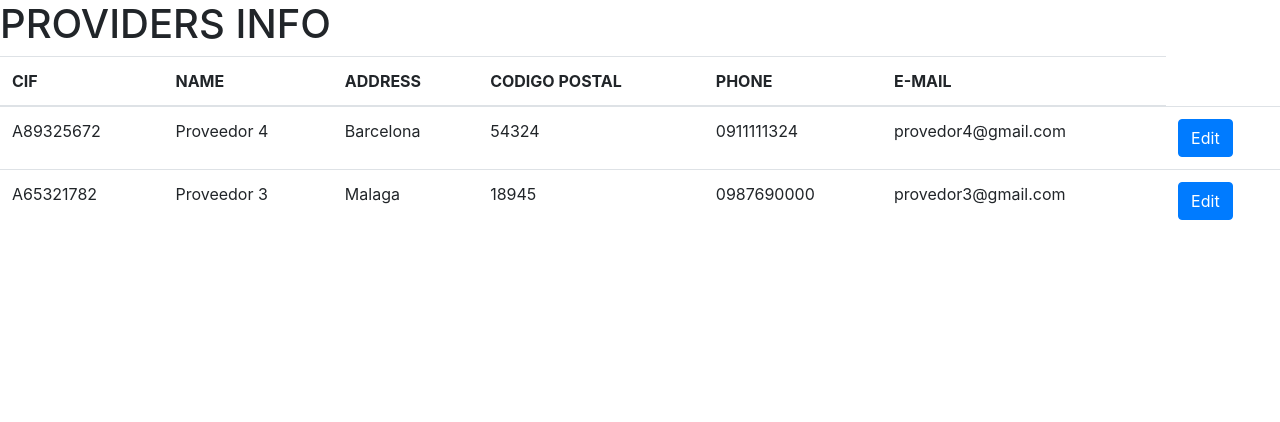
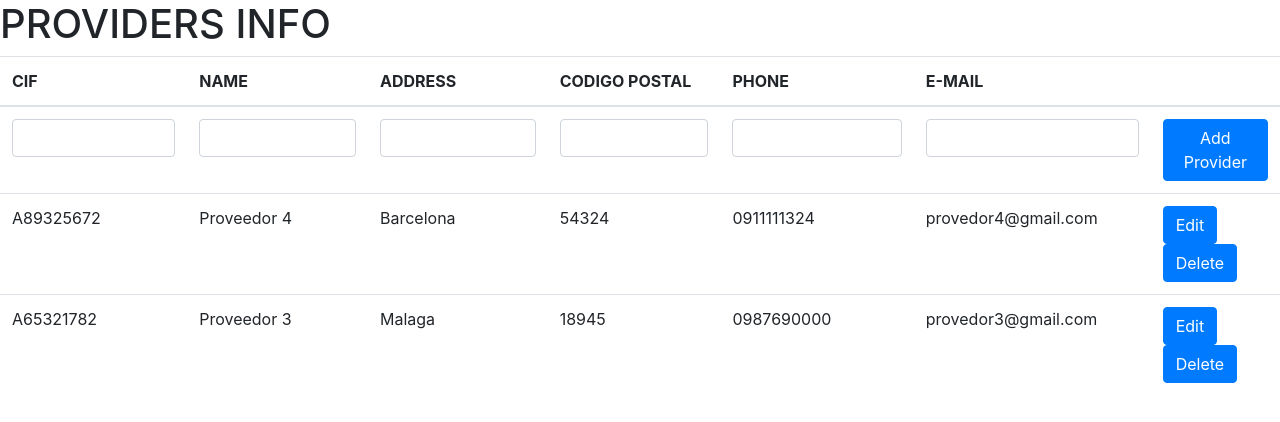
Before and after one commit to CAVA1611/providers-frontend, a React (Create React App) app: page / in a window 1280 px wide. Shown: the top 422 px of the page. Built offline with nearby package versions, Linux system fonts and the light colour scheme.

Commit message:
Added support for NEW, DELETE & EDIT Provider

```diff
--- /dev/null
+++ b/src/EditProvider.js
@@ -0,0 +1,26 @@
+import React from 'react';
+
+function EditProvider(props) {
+    const handleChange = event => {
+        props.onChange({...props.provider, [event.target.name]: event.target.value})
+    }
+    return (
+        <tr>
+            <td><input className="form-control" name="cif" value={props.provider.cif} onChange={handleChange}></input></td>
+            <td><input className="form-control" name="name" value={props.provider.name} onChange={handleChange}></input></td>
+            <td><input className="form-control" name="address" value={props.provider.address} onChange={handleChange}></input></td>
+            <td><input className="form-control" name="cp" value={props.provider.cp} onChange={handleChange}></input></td>
+            <td><input className="form-control" name="phone" value={props.provider.phone} onChange={handleChange}></input></td>
+            <td><input className="form-control" name="email" value={props.provider.email} onChange={handleChange}></input></td>
+            <td>
+                <button className="btn btn-primary" onClick={() => props.onSave(props.provider)} >Save</button>
+                <button className="btn btn-primary" onClick={() => props.onCancel(props.provider)}>Cancel</button>
+            </td>
+
+
+        </tr>
+    )
+
+}
+
+export default EditProvider;
--- /dev/null
+++ b/src/NewProvider.js
@@ -0,0 +1,50 @@
+import React from 'react';
+
+
+class NewProvider extends React.Component {
+    constructor(props){
+    super(props);
+    this.state = {cif: '', name:'', addess: '', cp: '', phone:'', email:''};
+    this.changeProvider = this.changeProvider.bind(this);
+    this.clickAdd = this.clickAdd.bind(this);
+    }
+
+    changeProvider(event){
+        const name = event.target.name;
+        const value = event.target.value;
+        this.setState({
+            [name]: value
+        });
+
+    }
+
+
+    clickAdd() {
+        this.props.onAddProvider(this.state);
+        this.setState({
+            cif: '', name:'', addess: '', cp: '', phone:'', email:''
+        });
+
+    }
+
+
+
+    render() {
+        return(
+            <tr>
+                <td><input className="form-control" name="cif" value={this.state.cif} onChange={this.changeProvider}></input></td>
+                <td><input className="form-control" name="name" value={this.state.name} onChange={this.changeProvider}></input></td>
+                <td><input className="form-control" name="address" value={this.state.address} onChange={this.changeProvider}></input></td>
+                <td><input className="form-control" name="cp" value={this.state.cp} onChange={this.changeProvider}></input></td>
+                <td><input className="form-control" name="phone" value={this.state.phone} onChange={this.changeProvider}></input></td>
+                <td><input className="form-control" name="email" value={this.state.email} onChange={this.changeProvider}></input></td>
+                <td><button className="btn btn-primary" onClick={this.clickAdd}>Add Provider</button></td>
+            </tr>
+        );
+
+    }
+
+
+}
+
+export default NewProvider;
--- a/src/Provider.js
+++ b/src/Provider.js
@@ -10,7 +10,11 @@ function Provider(props){
             <td>{props.provider.cp} </td>
             <td>{props.provider.phone} </td>
             <td>{props.provider.email} </td>
-            <td><button className="btn btn-primary" onClick={() => props.onEdit(props.contact)}>Edit</button></td>
+            <td>
+                <button className="btn btn-primary" onClick={() => props.onEdit(props.contact)}>Edit</button>
+                <button className="btn btn-primary" onClick={() => props.onDelete(props.contact)}>Delete</button>
+
+            </td>
         </tr>
     );
 }
--- a/src/Providers.js
+++ b/src/Providers.js
@@ -1,28 +1,96 @@
 import React from   'react';
 import Provider from './Provider.js';
 import Alert from './Alert.js';
+import NewProvider from './NewProvider.js';
+import EditProvider from './EditProvider.js';
+
 
 class Providers extends React.Component{
     constructor(props){
         super(props);
         this.state = {
-            selectedProvider: null
+            errorInfo: null,
+            providers: this.props.providers,
+            isEditing: {}
         }
         this.handleEdit = this.handleEdit.bind(this);
+        this.handleDelete = this.handleDelete.bind(this);
         this.handleCloseError = this.handleCloseError.bind(this);
+        this.addProvider = this.addProvider.bind(this);
     }
 
     handleEdit(provider){
-        this.setState({
-            selectedProvider: provider
+        this.setState(prevState => ({
+            isEditing: {...prevState.isEditing, [provider.name]: provider}
+        }));
+    }
+
+    handleDelete(provider){
+        this.setState(prevState => {
+            providers: prevState.providers.filter((c) => c.name !== provider.name)
+        })
+
+    }
+
+    handleCancel(name, provider) {
+        this.setState(prevState => {
+            const isEditing = Object.assign({}, prevState.isEditing);
+            delete isEditing[name];
+            return{
+                isEditing: isEditing
+            }
+        })
+    }
+
+    handleChange(name, provider){
+        this.setState(prevState => ({
+            isEditing: {...prevState.isEditing, [name]: provider}
+        }))
+    }
+
+    handleSave(name, provider){
+        this.setState(prevState => {
+            const isEditing = Object.assign({}, prevState.isEditing);
+            delete isEditing[name];
+
+            if(name === provider.name) {
+                const providers = prevState.providers;
+                const pos = providers.findIndex(c => c.name === provider.name);
+                return{
+                    providers: [...providers.slice(0,pos), Object.assign({}, provider), ...providers.slice(pos+1)],
+                    isEditing: isEditing
+
+                }
+            }
+
+            return{
+                errorInfo: "cannot edit"
+            }
+
         });
+
     }
 
     handleCloseError(){
         this.setState({
-            selectedProvider: null
+            errorInfo: null
         });
 
+    }
+
+
+    addProvider(provider) {
+        this.setState(prevState => {
+            const providers = prevState.providers;
+            if(!providers.find(c=> c.name === provider.name)) {
+                return({
+                    providers: [...prevState.providers, provider]
+                });
+            }
+            return ({
+                errorInfo: 'Provider already exist'
+            });
+        });
     }
 
 
@@ -33,7 +101,7 @@ class Providers extends React.Component{
 
         return(
             <div>
-                <Alert message={this.state.selectedProvider} onClose={this.handleCloseError}/>
+                <Alert message={this.state.errorInfo} onClose={this.handleCloseError}/>
                 <table class="table">
                 <thead>
                     <tr>
@@ -43,11 +111,21 @@ class Providers extends React.Component{
                     <th>CODIGO POSTAL</th>
                     <th>PHONE</th>
                     <th>E-MAIL</th>
+                    <th>&nbsp;</th>
                     </tr>
                 </thead>
-                    {this.props.providers.map((provider) =>
-                    <Provider provider={provider} onEdit={this.handleEdit}/>
-                )}
+                <NewProvider onAddProvider={this.addProvider}/>
+                    {this.state.providers.map((provider) =>
+                    ! this.state.isEditing[provider.name] ?
+                    <Provider key={provider.name} provider={provider}
+                        onEdit={this.handleEdit}
+                        onDelete={this.handleDelete}/>
+                    :
+                    <EditProvider key={provider.name} provider={this.state.isEditing[provider.name]}
+                    onCancel={this.handleCancel.bind(this, provider.name)}
+                    onChange={this.handleChange.bind(this, provider.name)}
+                    onSave={this.handleSave.bind(this, provider.name)}/>
+                    )}
 
 
 
```
Also changed, not shown: 1 other file (tests, documents, lock files or other folders).
